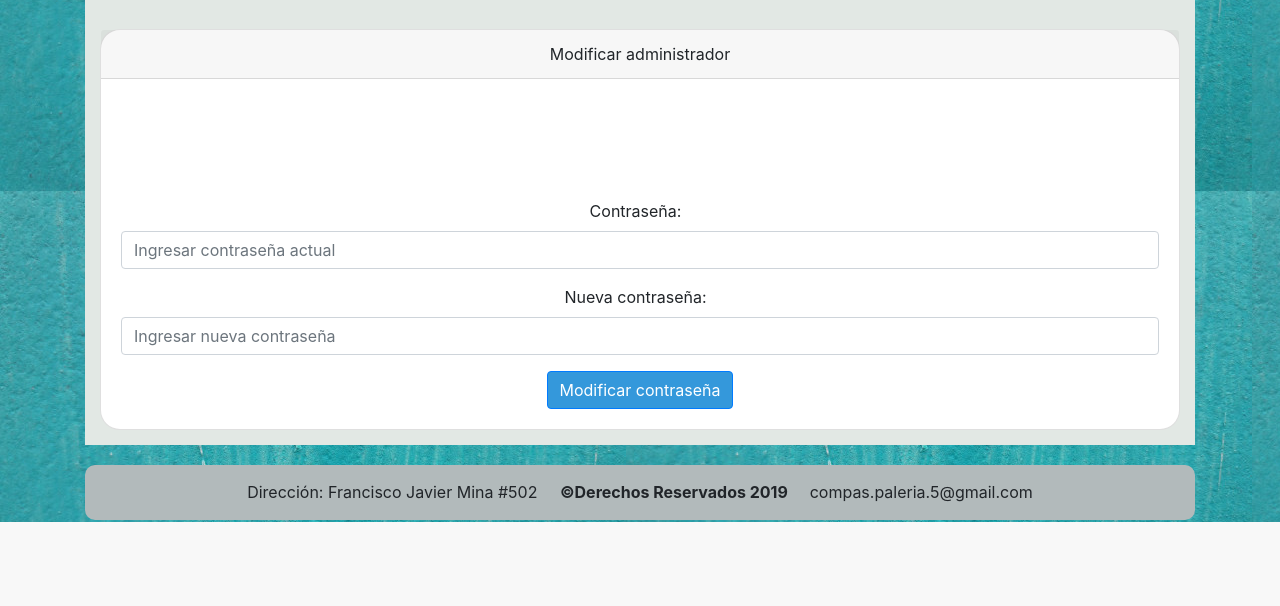
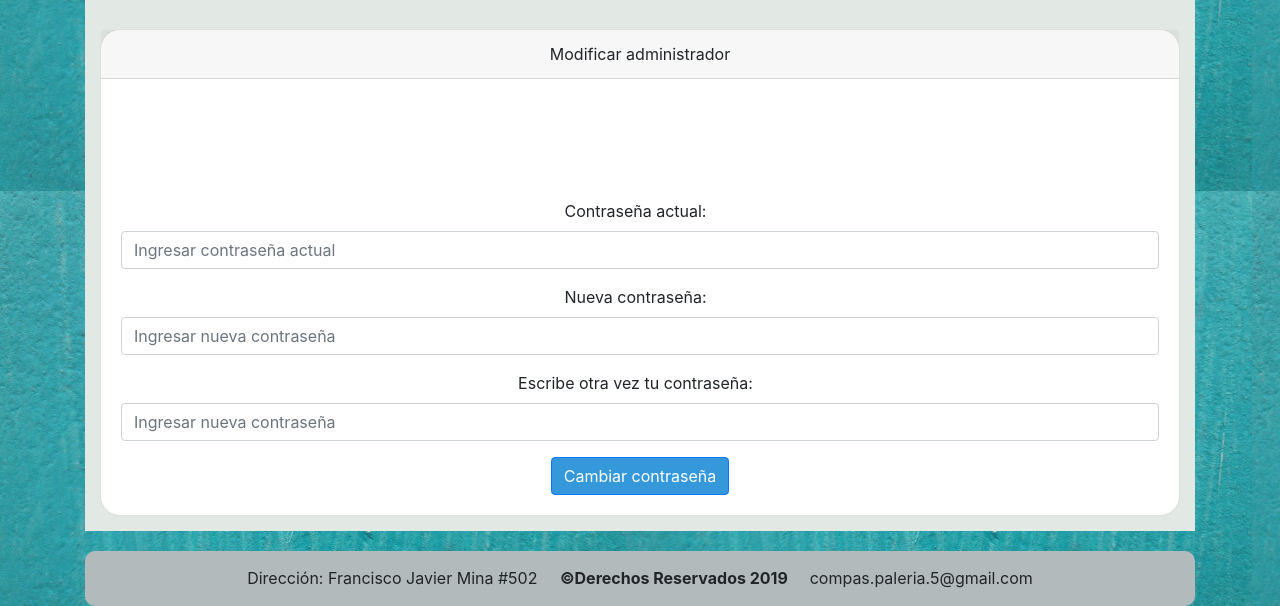
Before and after one commit to LeoDaniell/pcompas, a PHP site: page /admin/modcontradm.php in a window 1280 px wide. Shown: the part 278-884 px from the top of the page. Before the commit the page ends 800 px from the top, so only its background shows below. Run offline with PHP 8.4, Linux system fonts and the light colour scheme.

Commit message:
Se agrego el cambio de contraseña

```diff
--- a/admin/modcontradm.php
+++ b/admin/modcontradm.php
@@ -1,3 +1,6 @@
+
+
+
 <!DOCTYPE html>
 <html>
 
@@ -196,23 +199,71 @@
          </div>
          <div class="card-body" >
 
+        <form action="" method="post">
+
+
+<?php
+
+         if (isset($_POST['editar'])) {
+
+            require "conectbase.php";
+
+
+            $passActual = $mysqli->real_escape_string($_POST['passActual']);
+            $pass1 = $mysqli->real_escape_string($_POST['pass1']);
+            $pass2 = $mysqli->real_escape_string($_POST['pass2']);
+
+
+            $sqlA = $mysqli->query("SELECT contrasena FROM usuario WHERE idTipoUsuario = '".$_SESSION['idTipoUsuario']. "'");
+            $row = $sqlA->fetch_array();
+
+            if ($row['contrasena'] == $passActual){
+
+               if($pass1 == $pass2){
+                   $update = $mysqli->query("UPDATE usuario SET contrasena = '$pass1' Where idTipoUsuario = '".$_SESSION['idTipoUsuario']. "'");
+                   if ($update) {echo "Se ha actualizado tu contraseña";}
+               }
+               else{
+                   echo"Las dos contraseñas no coinciden";
+               }
+            }
+            else{
+                echo "Tu contraseña actual no coincide";
+            }
+
+
+         }
+
+
+
+?>
 
 
          <div class="form-group" style="margin-top: 100px" style="width: 50px">
-             <label>Contraseña: &nbsp; </label>
+             <label>Contraseña actual: &nbsp; </label>
              <br>
-             <input type="password" class="form-control" id="ingresarInputPassword1"
+             <input type="password" class="form-control" name="contrasena"
                placeholder="Ingresar contraseña actual">
 
            </div>
            <div class="form-group" style="margin-top: 15px">
              <label>Nueva contraseña: &nbsp; </label>
              <br>
-             <input type="password" class="form-control" id="ingresarInputPassword2"
+             <input type="password" class="form-control" name="pass1"
                placeholder="Ingresar nueva contraseña">
            </div>
-           <a href="#" class="btn btn-primary">Modificar contraseña</a>
+           <?php if (isset($existe)) {echo $existe;} ?>
 
+           <div class="form-group" style="margin-top: 15px">
+             <label>Escribe otra vez tu contraseña: &nbsp; </label>
+             <br>
+             <input type="password" class="form-control" name="pass2"
+               placeholder="Ingresar nueva contraseña">
+           </div>
+
+           <input type="submit" class="btn btn-primary" value="Cambiar contraseña" name="editar">
+
+            </form>
 
          </div>
        </div>
--- a/index.php
+++ b/index.php
@@ -30,7 +30,7 @@
         $contrasena = $_POST['contrasena'];
 
         $db = new Database();
-        $query = $db->connect()->prepare('SELECT *FROM usuario WHERE username = :username AND contrasena = :contrasena');
+        $query = $db->connect()->prepare('SELECT  *FROM usuario WHERE username = :username AND contrasena = :contrasena');
         $query->execute(['username' => $username, 'contrasena' => $contrasena]);
 
         $row = $query->fetch(PDO::FETCH_NUM);
```
Also changed, not shown: admin/conectbase.php (added, +12 -0 lines).
